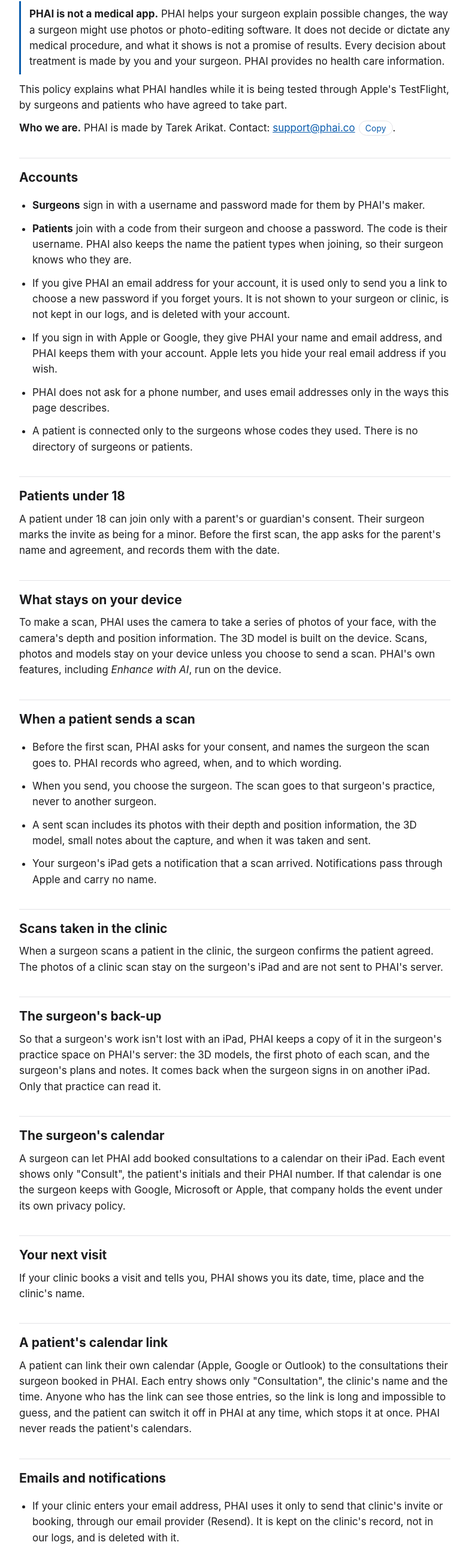
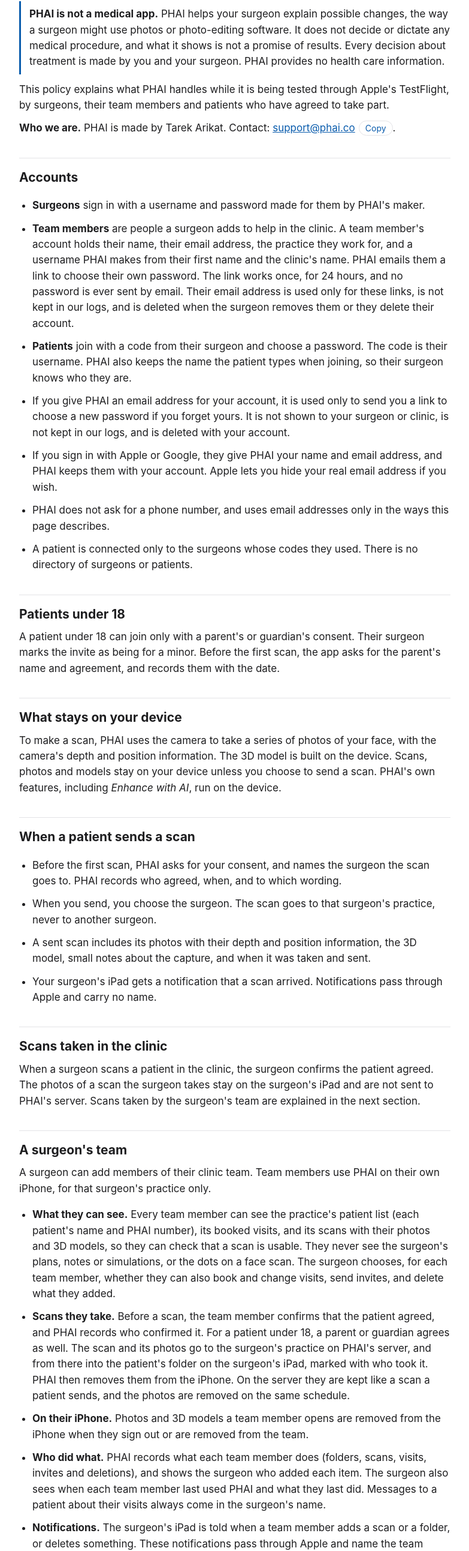
Before and after one commit to tarekarikat-cmd/tarekarikat-cmd.github.io, a plain HTML site: page privacy.html in a window 1280 px wide. Shown: the part 211-2796 px from the top of the page at 60% size, without its empty margins (248-1031 px from the left). Drawn offline with Linux system fonts and the light colour scheme.

Commit message:
Update the privacy page: a surgeon's team; reword the link time on /reset
Co-Authored-By: Claude Opus 5.5 <noreply@anthropic.com>

```diff
--- a/privacy.html
+++ b/privacy.html
@@ -24,19 +24,20 @@ a { color: var(--accent); }
 </head>
 <body>
 <h1>PHAI Privacy Policy</h1>
-<p class="date">Test version. Last updated: 15 November 2026</p>
+<p class="date">Test version. Last updated: 17 November 2026</p>
 
 <p>PHAI is an app for facial consultations. A patient takes a 3D scan of their face at home and sends it to their own surgeon. The surgeon uses PHAI on an iPad to look at the scan and to show possible changes during a consultation.</p>
 
 <p class="note"><strong>PHAI is not a medical app.</strong> PHAI helps your surgeon explain possible changes, the way a surgeon might use photos or photo-editing software. It does not decide or dictate any medical procedure, and what it shows is not a promise of results. Every decision about treatment is made by you and your surgeon. PHAI provides no health care information.</p>
 
-<p>This policy explains what PHAI handles while it is being tested through Apple's TestFlight, by surgeons and patients who have agreed to take part.</p>
+<p>This policy explains what PHAI handles while it is being tested through Apple's TestFlight, by surgeons, their team members and patients who have agreed to take part.</p>
 
 <p><strong>Who we are.</strong> PHAI is made by Tarek Arikat. Contact: <a href="mailto:support@phai.co">support@phai.co</a>.</p>
 
 <h2>Accounts</h2>
 <ul>
 <li><strong>Surgeons</strong> sign in with a username and password made for them by PHAI's maker.</li>
+<li><strong>Team members</strong> are people a surgeon adds to help in the clinic. A team member's account holds their name, their email address, the practice they work for, and a username PHAI makes from their first name and the clinic's name. PHAI emails them a link to choose their own password. The link works once, for 24 hours, and no password is ever sent by email. Their email address is used only for these links, is not kept in our logs, and is deleted when the surgeon removes them or they delete their account.</li>
 <li><strong>Patients</strong> join with a code from their surgeon and choose a password. The code is their username. PHAI also keeps the name the patient types when joining, so their surgeon knows who they are.</li>
 <li>If you give PHAI an email address for your account, it is used only to send you a link to choose a new password if you forget yours. It is not shown to your surgeon or clinic, is not kept in our logs, and is deleted with your account.</li>
 <li>If you sign in with Apple or Google, they give PHAI your name and email address, and PHAI keeps them with your account. Apple lets you hide your real email address if you wish.</li>
@@ -58,7 +59,19 @@ a { color: var(--accent); }
 </ul>
 
 <h2>Scans taken in the clinic</h2>
-<p>When a surgeon scans a patient in the clinic, the surgeon confirms the patient agreed. The photos of a clinic scan stay on the surgeon's iPad and are not sent to PHAI's server.</p>
+<p>When a surgeon scans a patient in the clinic, the surgeon confirms the patient agreed. The photos of a scan the surgeon takes stay on the surgeon's iPad and are not sent to PHAI's server. Scans taken by the surgeon's team are explained in the next section.</p>
+
+<h2>A surgeon's team</h2>
+<p>A surgeon can add members of their clinic team. Team members use PHAI on their own iPhone, for that surgeon's practice only.</p>
+<ul>
+<li><strong>What they can see.</strong> Every team member can see the practice's patient list (each patient's name and PHAI number), its booked visits, and its scans with their photos and 3D models, so they can check that a scan is usable. They never see the surgeon's plans, notes or simulations, or the dots on a face scan. The surgeon chooses, for each team member, whether they can also book and change visits, send invites, and delete what they added.</li>
+<li><strong>Scans they take.</strong> Before a scan, the team member confirms that the patient agreed, and PHAI records who confirmed it. For a patient under 18, a parent or guardian agrees as well. The scan and its photos go to the surgeon's practice on PHAI's server, and from there into the patient's folder on the surgeon's iPad, marked with who took it. PHAI then removes them from the iPhone. On the server they are kept like a scan a patient sends, and the photos are removed on the same schedule.</li>
+<li><strong>On their iPhone.</strong> Photos and 3D models a team member opens are removed from the iPhone when they sign out or are removed from the team.</li>
+<li><strong>Who did what.</strong> PHAI records what each team member does (folders, scans, visits, invites and deletions), and shows the surgeon who added each item. The surgeon also sees when each team member last used PHAI and what they last did. Messages to a patient about their visits always come in the surgeon's name.</li>
+<li><strong>Notifications.</strong> The surgeon's iPad is told when a team member adds a scan or a folder, or deletes something. These notifications pass through Apple and name the team member, never the patient.</li>
+<li><strong>The patient list.</strong> So that team members can find the right patient, PHAI's server keeps the practice's patient list, with only each patient's name and PHAI number. An entry is deleted with the patient's folder.</li>
+<li><strong>Leaving the team.</strong> The surgeon can remove a team member at any time. Their sign-ins end at once and their email address is deleted. A scan already on its way may still reach the surgeon. Their account, with their name and username, is deleted 24 hours later, and their name stays on what they added. A team member can also delete their own account in the app: it is deleted at once, with their email address, and what they added stays with the practice, with their name on it.</li>
+</ul>
 
 <h2>The surgeon's back-up</h2>
 <p>So that a surgeon's work isn't lost with an iPad, PHAI keeps a copy of it in the surgeon's practice space on PHAI's server: the 3D models, the first photo of each scan, and the surgeon's plans and notes. It comes back when the surgeon signs in on another iPad. Only that practice can read it.</p>
@@ -81,8 +94,8 @@ a { color: var(--accent); }
 <h2>Where it is stored and who can see it</h2>
 <ul>
 <li>PHAI's server is run by Supabase, in Frankfurt, Germany (in the European Union). Files are private, encrypted on the way and when stored, and each download link works only for a few minutes.</li>
-<li>PHAI's emails (a clinic's invite or booking, and links to choose a new password) are sent by Resend, our email provider, in the United States.</li>
-<li>A patient's scans can be seen by that patient and by the surgeons they sent them to. No other surgeon or patient can see them.</li>
+<li>PHAI's emails (a clinic's invite or booking, and links to choose a password) are sent by Resend, our email provider, in the United States.</li>
+<li>A patient's scans can be seen by that patient, by the surgeons they sent them to, and by those surgeons' team members. No other surgeon, team member or patient can see them.</li>
 <li>PHAI's maker runs the server and its private control page. The control page can open any record, scans included, only after a second sign-in step, and every opening of a scan is recorded.</li>
 <li>PHAI stores no health information in Apple's iCloud. Earlier test versions of PHAI stored sent scans in iCloud. Those versions keep working until they expire. To have anything from them deleted, email <a href="mailto:support@phai.co">support@phai.co</a>.</li>
 </ul>
```
Also changed, not shown: reset.html (+2 -2 lines).
